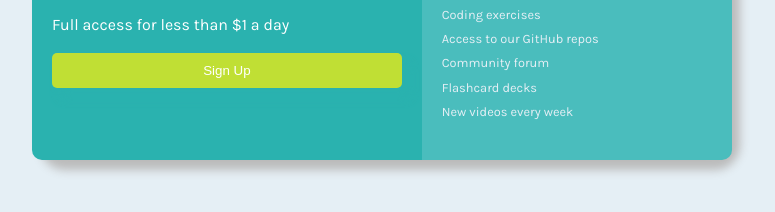
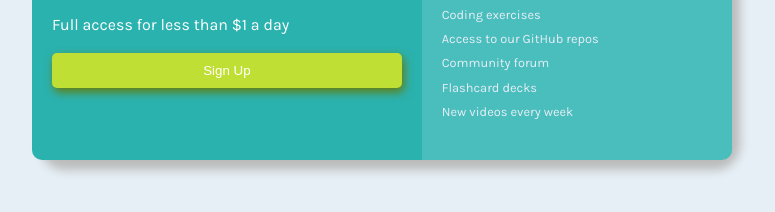
Before and after one commit to paultofunmi/frontendmentor-price-grid-component, a plain HTML site: page index.html in a window 1280 px wide. Shown: the part 414-626 px from the top of the page, without its empty margins (258-1033 px from the left). Drawn offline with Linux system fonts and the light colour scheme.

Commit message:
added shadow to button

```diff
--- a/style.css
+++ b/style.css
@@ -3,6 +3,7 @@
     --bright-yellow: hsl(71, 73%, 54%);
     --light-gray: hsl(204, 43%, 93%);
     --gray-blue: hsl(218, 22%, 67%);
+    --dark-yellow: hsl(71, 86%, 26%);
 }
 
 *, :after, :before {
@@ -98,7 +99,7 @@ ul li {
     border: 0;
     padding: 10px;
     border-radius: 5px;
-    box-shadow: 8px 10px 10px var(--cyan);
+    box-shadow: 2px 4px 10px var(--dark-yellow)
 }
 
 .pricing button:hover {
```
